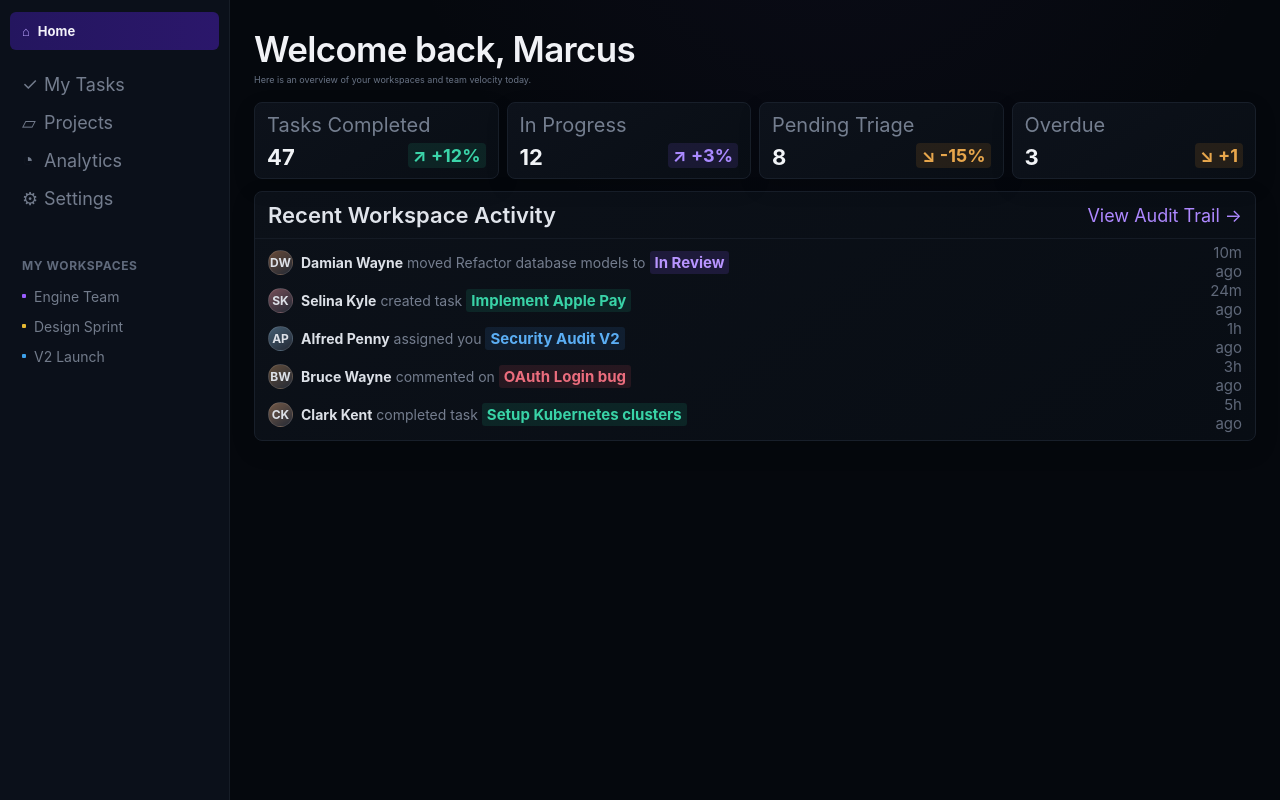
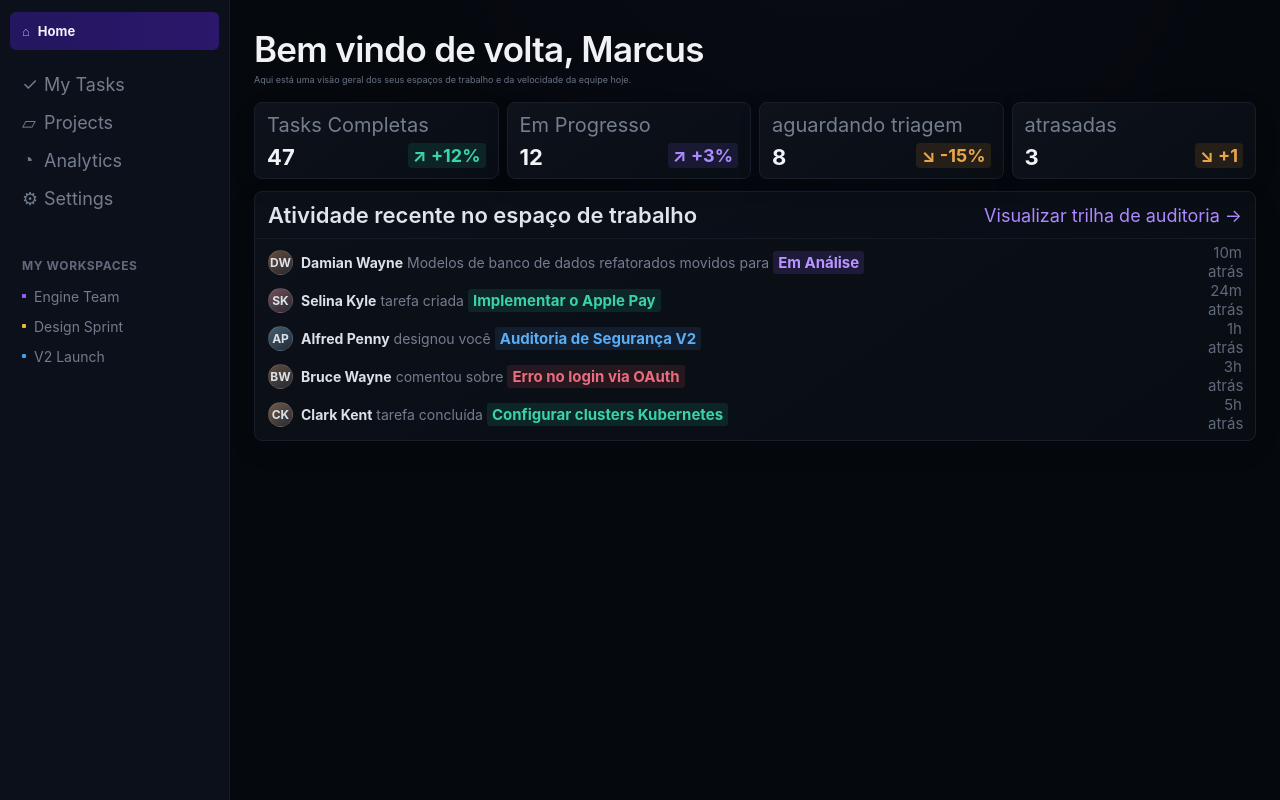
Before and after one commit to kauamarkkes/Chekou, a React (Vite) app in the folder frontend/: page / in a window 1280 px wide. Built offline with nearby package versions, Linux system fonts and the light colour scheme.

Commit message:
Traducao das paginas

```diff
--- a/frontend/src/pages/Analytics/Analytics.jsx
+++ b/frontend/src/pages/Analytics/Analytics.jsx
@@ -1,10 +1,10 @@
 import "../../global.css";
 
 const metricas = [
-  { titulo: "Tasks Completed", valor: 47, variacao: "+12%", tipo: "positive" },
-  { titulo: "In Progress", valor: 12, variacao: "+3%", tipo: "neutral" },
-  { titulo: "Pending Triage", valor: 8, variacao: "-16%", tipo: "negative" },
-  { titulo: "Overdue", valor: 3, variacao: "+1", tipo: "negative" },
+  { titulo: "Tasks Completas", valor: 47, variacao: "+12%", tipo: "positive" },
+  { titulo: "Em Progresso", valor: 12, variacao: "+3%", tipo: "neutral" },
+  { titulo: "aguardando triagem", valor: 8, variacao: "-16%", tipo: "negative" },
+  { titulo: "atrasadas", valor: 3, variacao: "+1", tipo: "negative" },
 ];
 
 const semana = [
--- a/frontend/src/pages/Home/Home.jsx
+++ b/frontend/src/pages/Home/Home.jsx
@@ -1,11 +1,11 @@
 import "../../global.css";
 
 const activities = [
-  ["Damian Wayne", "moved Refactor database models to", "In Review", "purple", "10m ago", "DW"],
-  ["Selina Kyle", "created task", "Implement Apple Pay", "green", "24m ago", "SK"],
-  ["Alfred Penny", "assigned you", "Security Audit V2", "blue", "1h ago", "AP"],
-  ["Bruce Wayne", "commented on", "OAuth Login bug", "red", "3h ago", "BW"],
-  ["Clark Kent", "completed task", "Setup Kubernetes clusters", "green", "5h ago", "CK"],
+  ["Damian Wayne", "Modelos de banco de dados refatorados movidos para", "Em Análise", "purple", "10m atrás", "DW"],
+  ["Selina Kyle", "tarefa criada", "Implementar o Apple Pay", "green", "24m atrás", "SK"],
+  ["Alfred Penny", "designou você", "Auditoria de Segurança V2", "blue", "1h atrás", "AP"],
+  ["Bruce Wayne", "comentou sobre", "Erro no login via OAuth", "red", "3h atrás", "BW"],
+  ["Clark Kent", "tarefa concluída", "Configurar clusters Kubernetes", "green", "5h atrás", "CK"],
 ];
 
 function StatCard({ title, value, change, type }) {
@@ -39,21 +39,21 @@ function Home() {
   return (
     <main className="main">
       <header className="header">
-        <h1>Welcome back, Marcus</h1>
-        <p>Here is an overview of your workspaces and team velocity today.</p>
+        <h1>Bem vindo de volta, Marcus</h1>
+        <p>Aqui está uma visão geral dos seus espaços de trabalho e da velocidade da equipe hoje.</p>
       </header>
 
       <section className="stats">
-        <StatCard title="Tasks Completed" value="47" change="+12%" type="positive" />
-        <StatCard title="In Progress" value="12" change="+3%" type="neutral" />
-        <StatCard title="Pending Triage" value="8" change="-15%" type="negative" />
-        <StatCard title="Overdue" value="3" change="+1" type="negative" />
+        <StatCard title="Tasks Completas" value="47" change="+12%" type="positive" />
+        <StatCard title="Em Progresso" value="12" change="+3%" type="neutral" />
+        <StatCard title="aguardando triagem" value="8" change="-15%" type="negative" />
+        <StatCard title="atrasadas" value="3" change="+1" type="negative" />
       </section>
 
       <section className="activity-card">
         <div className="activity-header">
-          <h2>Recent Workspace Activity</h2>
-          <button>View Audit Trail →</button>
+          <h2>Atividade recente no espaço de trabalho</h2>
+          <button>Visualizar trilha de auditoria →</button>
         </div>
         <div className="activities">
           {activities.map((item, index) => (
```
